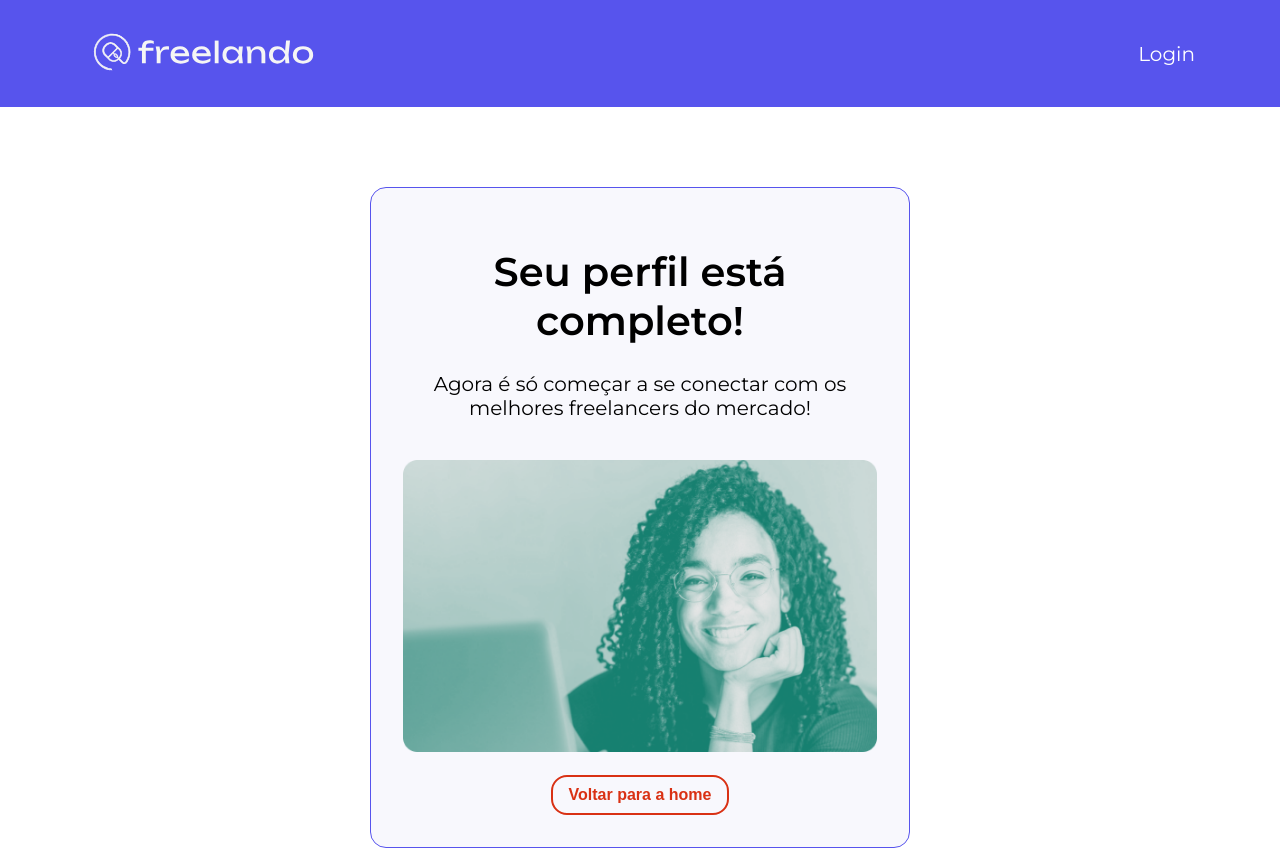
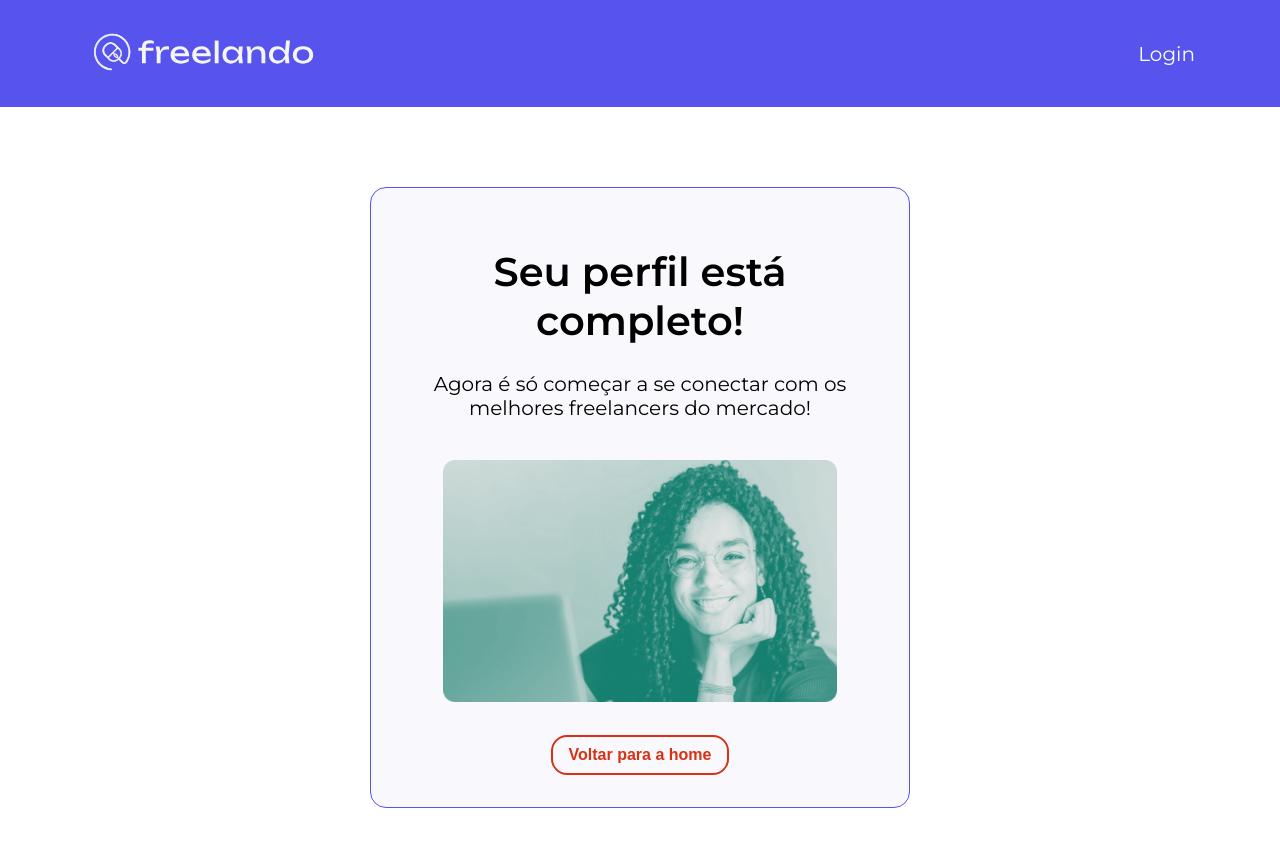
Before and after one commit to leonardoOluz/freelando, a React (Vite) app: page /cadastro/concluido in a window 1280 px wide. Shown: the top 850 px of the page. Built offline with nearby package versions, Linux system fonts and the light colour scheme.

Commit message:
Refatorando componente Concluido.

```diff
--- a/src/Pages/cadastro/Concluido.tsx
+++ b/src/Pages/cadastro/Concluido.tsx
@@ -18,11 +18,9 @@ const Concluido = () => {
     <Tipografia componente="body" variante="body">
       Agora é só começar a se conectar com os melhores freelancers do mercado!
     </Tipografia>
-    <Row>
-      <Col sm={12} md={12}>
-        <ImagemEstilizada src={concluido} alt="" />
-      </Col>
-    </Row>
+    <figure>
+      <ImagemEstilizada src={concluido} alt="" />
+    </figure>
     <Row>
       <Col md={12} sm={12}>
         <Link to="..">
```
